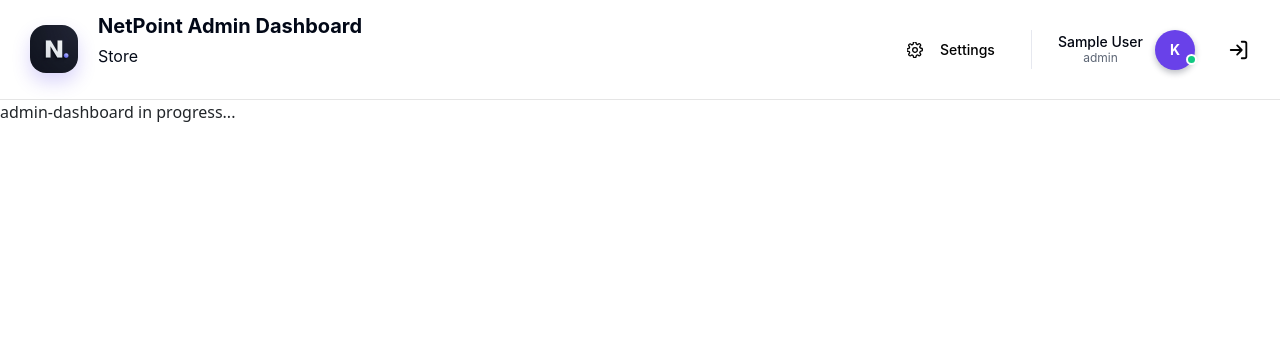
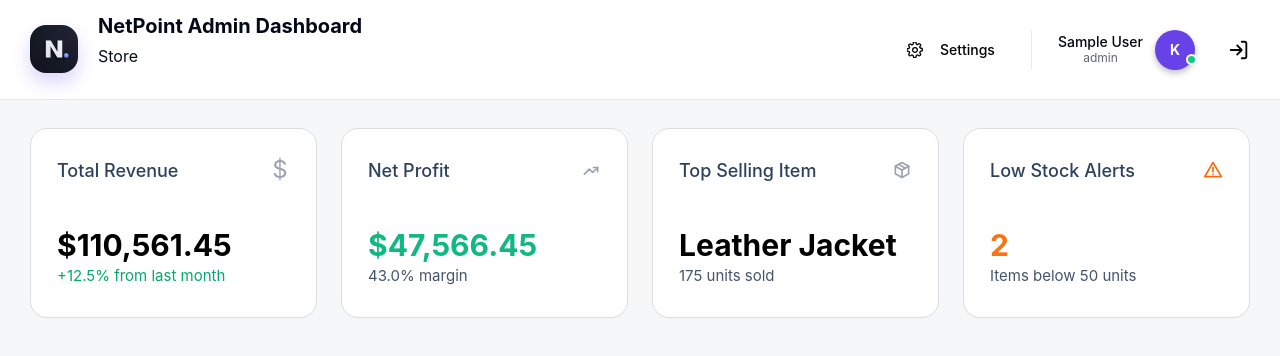
Before and after one commit to Nilo18/NetPoint-Front, an Angular app: page /admin in a window 1280 px wide. Shown: the top 356 px of the page. Built offline with nearby package versions, Linux system fonts and the light colour scheme; no server answers; sample sign-in values are in the browser's storage.

Commit message:
feature: add admin dashboard stats layout

```diff
--- /dev/null
+++ b/src/app/components/admin-dashboard-components/admin-dashboard-stats/admin-dashboard-stats.html
@@ -0,0 +1,44 @@
+<section class="dashboard-stats" aria-label="Admin dashboard statistics">
+  @for (stat of stats(); track stat.title) {
+    <article class="dashboard-stats__card">
+      <div class="dashboard-stats__header">
+        <h2 class="dashboard-stats__title">{{ stat.title }}</h2>
+
+        @switch (stat.icon) {
+          @case ('currency') {
+            <span class="dashboard-stats__icon" aria-hidden="true">$</span>
+          }
+          @case ('trend') {
+            <svg class="dashboard-stats__icon" aria-hidden="true" viewBox="0 0 24 24">
+              <path d="M4 17L10 11L14 15L20 9" />
+              <path d="M15 9H20V14" />
+            </svg>
+          }
+          @case ('box') {
+            <svg class="dashboard-stats__icon" aria-hidden="true" viewBox="0 0 24 24">
+              <path d="M12 3L20 7.5V16.5L12 21L4 16.5V7.5L12 3Z" />
+              <path d="M12 12L20 7.5" />
+              <path d="M12 12V21" />
+              <path d="M12 12L4 7.5" />
+              <path d="M8 5.25L16 9.75" />
+            </svg>
+          }
+          @case ('alert') {
+            <svg class="dashboard-stats__icon dashboard-stats__icon--warning" aria-hidden="true" viewBox="0 0 24 24">
+              <path d="M12 3L22 20H2L12 3Z" />
+              <path d="M12 9V14" />
+              <path d="M12 17H12.01" />
+            </svg>
+          }
+        }
+      </div>
+
+      <p class="dashboard-stats__value dashboard-stats__value--{{ stat.tone }}">
+        {{ stat.value }}
+      </p>
+      <p class="dashboard-stats__detail dashboard-stats__detail--{{ stat.detailTone }}">
+        {{ stat.detail }}
+      </p>
+    </article>
+  }
+</section>
--- /dev/null
+++ b/src/app/components/admin-dashboard-components/admin-dashboard-stats/admin-dashboard-stats.scss
@@ -0,0 +1,122 @@
+.dashboard-stats {
+  display: grid;
+  grid-template-columns: repeat(4, minmax(0, 1fr));
+  gap: 30px;
+  width: 100%;
+  padding: 0 30px;
+  font-family: Inter, -apple-system, BlinkMacSystemFont, 'Segoe UI', sans-serif;
+
+  @media (max-width: 1180px) {
+    grid-template-columns: repeat(2, minmax(0, 1fr));
+  }
+
+  @media (max-width: 640px) {
+    grid-template-columns: 1fr;
+    gap: 18px;
+    padding-inline: 18px;
+  }
+}
+
+.dashboard-stats__card {
+  display: grid;
+  min-width: 0;
+  min-height: 190px;
+  padding: 31px 31px 28px;
+  border: 1px solid #dedede;
+  border-radius: 17px;
+  background: #ffffff;
+  box-shadow: 0 1px 1px rgba(15, 23, 42, 0.02);
+}
+
+.dashboard-stats__header {
+  display: flex;
+  align-items: flex-start;
+  justify-content: space-between;
+  gap: 20px;
+}
+
+.dashboard-stats__title {
+  margin: 0;
+  color: #2d415d;
+  font-size: 18px;
+  font-weight: 500;
+  line-height: 1.2;
+}
+
+.dashboard-stats__icon {
+  display: inline-flex;
+  align-items: center;
+  justify-content: center;
+  flex: 0 0 20px;
+  width: 20px;
+  height: 20px;
+  color: #9aa3b2;
+  stroke: currentColor;
+  stroke-width: 2;
+  stroke-linecap: round;
+  stroke-linejoin: round;
+  fill: none;
+  font-size: 24px;
+  font-weight: 400;
+  line-height: 1;
+}
+
+.dashboard-stats__icon--warning {
+  color: #ff6908;
+}
+
+.dashboard-stats__value {
+  align-self: end;
+  margin: 42px 0 6px;
+  overflow-wrap: anywhere;
+  color: #000000;
+  font-size: 32px;
+  font-weight: 700;
+  line-height: 1.08;
+}
+
+.dashboard-stats__value--success {
+  color: #10b981;
+}
+
+.dashboard-stats__value--warning {
+  color: #f97316;
+}
+
+.dashboard-stats__detail {
+  margin: 0;
+  color: #44546b;
+  font-size: 15px;
+  font-weight: 400;
+  line-height: 1.25;
+}
+
+.dashboard-stats__detail--positive {
+  color: #00a96b;
+}
+
+@media (max-width: 1500px) {
+  .dashboard-stats {
+    gap: 24px;
+  }
+
+  .dashboard-stats__card {
+    padding-inline: 26px;
+  }
+
+  .dashboard-stats__value {
+    font-size: 30px;
+  }
+}
+
+@media (max-width: 640px) {
+  .dashboard-stats__card {
+    min-height: 164px;
+    padding: 24px;
+  }
+
+  .dashboard-stats__value {
+    margin-top: 34px;
+    font-size: 28px;
+  }
+}
--- /dev/null
+++ b/src/app/components/admin-dashboard-components/admin-dashboard-stats/admin-dashboard-stats.ts
@@ -0,0 +1,57 @@
+import { ChangeDetectionStrategy, Component, signal } from '@angular/core';
+
+type StatTone = 'default' | 'success' | 'warning';
+type StatDetailTone = 'muted' | 'positive';
+
+interface DashboardStat {
+  readonly title: string;
+  readonly value: string;
+  readonly detail: string;
+  readonly icon: 'currency' | 'trend' | 'box' | 'alert';
+  readonly tone: StatTone;
+  readonly detailTone: StatDetailTone;
+}
+
+@Component({
+  selector: 'app-admin-dashboard-stats',
+  imports: [],
+  templateUrl: './admin-dashboard-stats.html',
+  styleUrl: './admin-dashboard-stats.scss',
+  changeDetection: ChangeDetectionStrategy.OnPush,
+})
+export class AdminDashboardStats {
+  readonly stats = signal<readonly DashboardStat[]>([
+    {
+      title: 'Total Revenue',
+      value: '$110,561.45',
+      detail: '+12.5% from last month',
+      icon: 'currency',
+      tone: 'default',
+      detailTone: 'positive',
+    },
+    {
+      title: 'Net Profit',
+      value: '$47,566.45',
+      detail: '43.0% margin',
+      icon: 'trend',
+      tone: 'success',
+      detailTone: 'muted',
+    },
+    {
+      title: 'Top Selling Item',
+      value: 'Leather Jacket',
+      detail: '175 units sold',
+      icon: 'box',
+      tone: 'default',
+      detailTone: 'muted',
+    },
+    {
+      title: 'Low Stock Alerts',
+      value: '2',
+      detail: 'Items below 50 units',
+      icon: 'alert',
+      tone: 'warning',
+      detailTone: 'muted',
+    },
+  ]);
+}
--- a/src/app/pages/admin-dashboard/admin-dashboard.html
+++ b/src/app/pages/admin-dashboard/admin-dashboard.html
@@ -1,4 +1,6 @@
 <app-admin-dashboard-header></app-admin-dashboard-header>
-<p>admin-dashboard in progress...</p>
+<main class="admin-dashboard">
+  <app-admin-dashboard-stats></app-admin-dashboard-stats>
+</main>
 <!-- <button (click)="navToSettings()">Settings</button>
 <button (click)="logout()">Log Out</button> -->
--- a/src/app/pages/admin-dashboard/admin-dashboard.scss
+++ b/src/app/pages/admin-dashboard/admin-dashboard.scss
@@ -0,0 +1,5 @@
+.admin-dashboard {
+  min-height: calc(100vh - 100px);
+  padding: 28px 0;
+  background: #f6f7f9;
+}
--- a/src/app/pages/admin-dashboard/admin-dashboard.ts
+++ b/src/app/pages/admin-dashboard/admin-dashboard.ts
@@ -3,10 +3,11 @@ import { Router } from '@angular/router';
 import { AuthService } from '../../services/auth-service';
 import { AdminDashboardHeader }
 from '../../components/admin-dashboard-components/admin-dashboard-header/admin-dashboard-header';
+import { AdminDashboardStats } from '../../components/admin-dashboard-components/admin-dashboard-stats/admin-dashboard-stats';
 
 @Component({
   selector: 'app-admin-dashboard',
-  imports: [AdminDashboardHeader],
+  imports: [AdminDashboardHeader, AdminDashboardStats],
   templateUrl: './admin-dashboard.html',
   styleUrl: './admin-dashboard.scss',
 })
```
Also changed, not shown: 1 other file (tests, documents, lock files or other folders).
